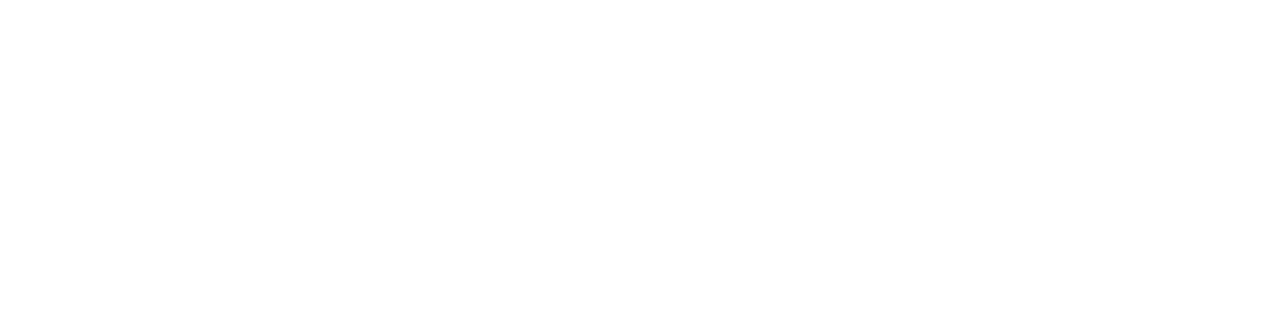
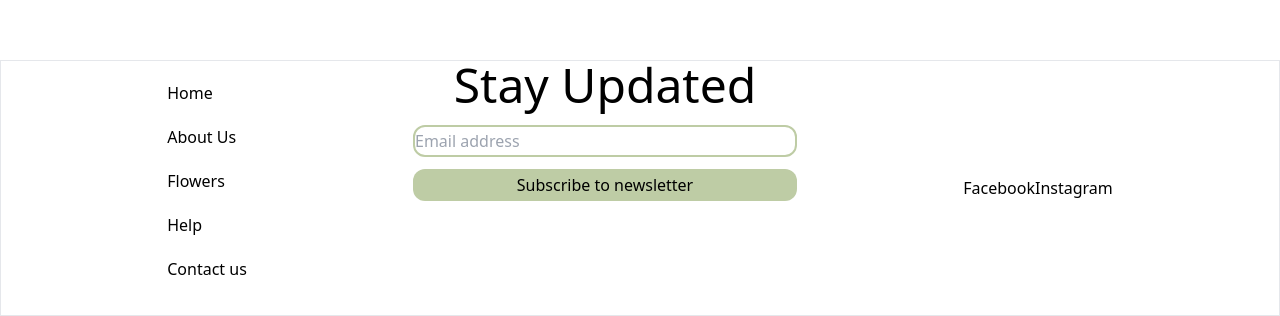
Before and after one commit to kaloyankolev13/strandby-blomster, a Vue app in the folder client/: page / in a window 1280 px wide. Shown: the part 836-1152 px from the top of the page. Before the commit the page ends 800 px from the top, so only its background shows below. Built offline with nearby package versions, Linux system fonts and the light colour scheme.

Commit message:
created the footer

```diff
--- a/client/src/App.vue
+++ b/client/src/App.vue
@@ -1,8 +1,10 @@
 <template>
   <NavigationBar />
-  <router-view />
+  <router-view class='h-screen' />
+  <FooterBar />
 </template>
 
 <script setup>
 import NavigationBar from "./components/NavigationBar.vue";
+import FooterBar from './components/FooterBar.vue'
 </script>
--- /dev/null
+++ b/client/src/components/FooterBar.vue
@@ -0,0 +1,39 @@
+<template>
+    <div class='flex justify-evenly h-64 border'>
+        <div id='internal-links'>
+            <div v-for='link in navigation' :key='link.name' class='my-5'>
+            <a :href="link.href">
+                {{ link.name }}
+            </a>
+        </div>
+    </div>
+        <div id='newsletter' class='text-center'>
+            <h3 class='text-5xl mb-4'>Stay Updated</h3>
+            <label for="email">
+                <input class='w-96 h-8 border-2 border-primary rounded-xl' type="text" placeholder='Email address'>
+            </label>
+            <br>
+            <button class='mt-3 w-96 bg-primary h-8 rounded-xl'>Subscribe to newsletter</button>
+        </div>
+        <div id='social-links' class='my-auto'>
+            <a href="">Facebook</a>
+            <a href="">Instagram</a>
+        </div>
+    </div>
+</template>
+
+<script setup>
+
+const navigation = [
+    { name: "Home", href: "#" },
+    { name: "About Us", href: "#" },
+    { name: "Flowers", href: "#" },
+    { name: "Help", href: "#" },
+    { name: "Contact us", href: "#" },
+];
+
+</script>
+
+<style lang="scss" scoped>
+
+</style>
--- a/client/src/components/HeroSection.vue
+++ b/client/src/components/HeroSection.vue
@@ -1,6 +1,6 @@
 <template>
-    <section>
-        <div class='container mx-auto flex'>
+    <section class=''>
+        <div class='container mx-auto flex '>
             <div id='hero-image' class='w-1/2'>
                 <h1>Image</h1>
             </div>
--- a/client/src/components/NavigationBar.vue
+++ b/client/src/components/NavigationBar.vue
@@ -92,5 +92,6 @@
   { name: "Contact us", href: "#" },
 ];
 
+
 const mobileMenuOpen = ref(false);
 </script>
```
Also changed, not shown: client/src/router/index.js (+10 -9 lines).
